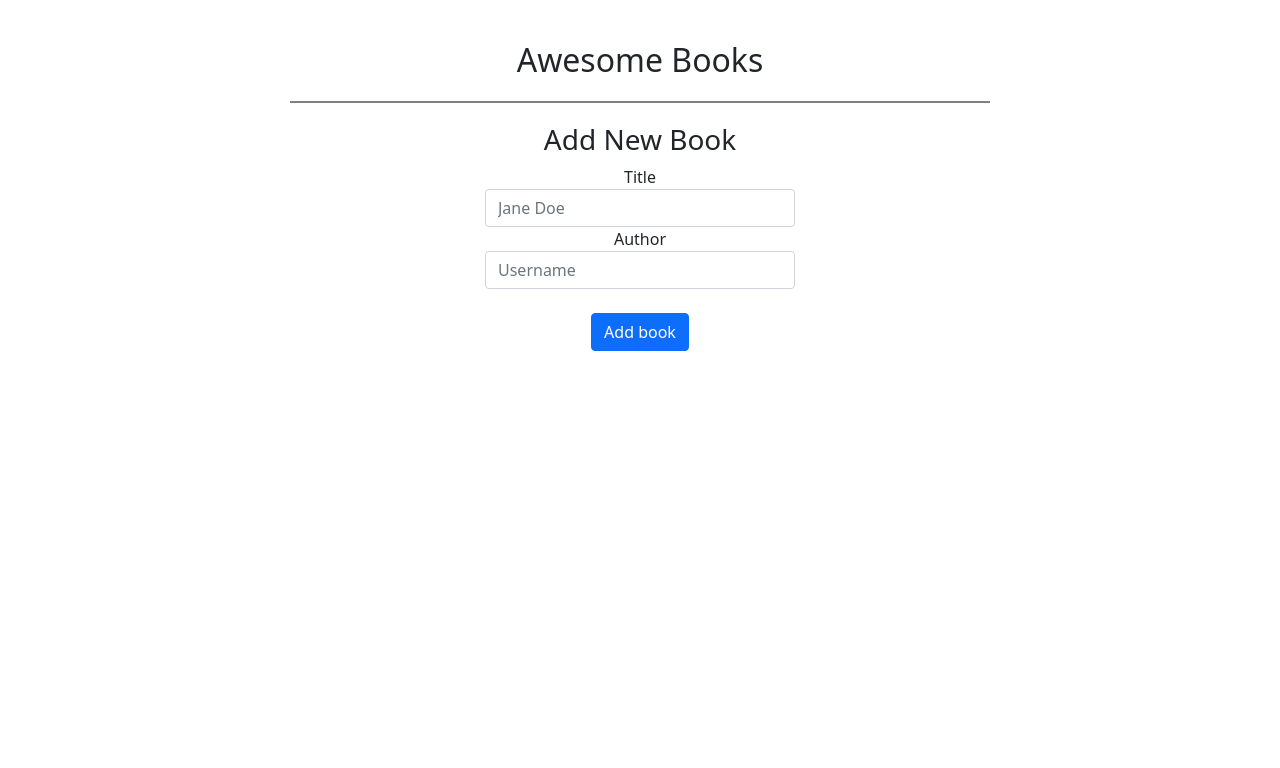
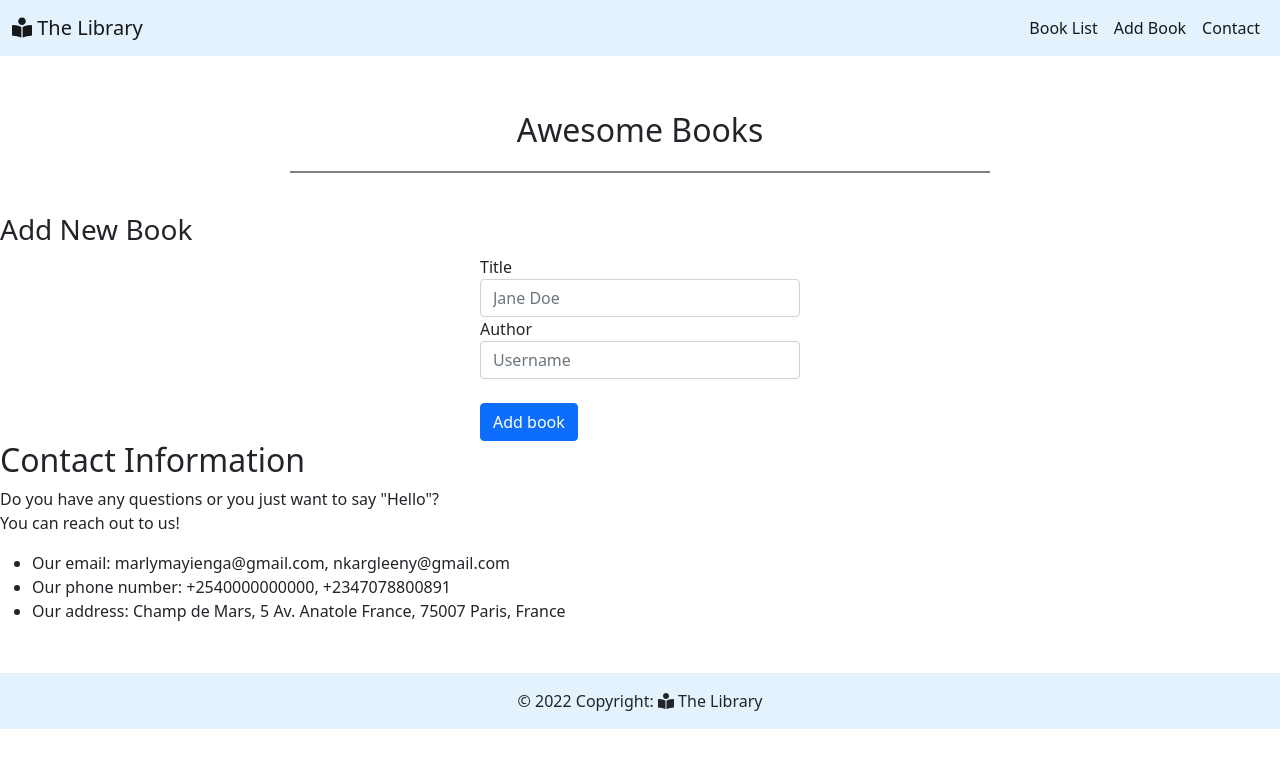
Before and after one commit to Marlyn-Mayienga/Awesome_Books, a website: page index.html in a window 1280 px wide. Drawn offline with nearby package versions, Linux system fonts and the light colour scheme.

Commit message:
create the navbar, footer and modified the js to reflect the particular section

```diff
--- a/index.html
+++ b/index.html
@@ -8,6 +8,12 @@
       href="https://cdn.jsdelivr.net/npm/bootstrap@5.0.2/dist/css/bootstrap.min.css"
       rel="stylesheet"
       integrity="sha384-EVSTQN3/azprG1Anm3QDgpJLIm9Nao0Yz1ztcQTwFspd3yD65VohhpuuCOmLASjC"
+      crossorigin="anonymous"
+    />
+    <link
+      rel="stylesheet"
+      href="https://use.fontawesome.com/releases/v5.8.2/css/all.css"
+      integrity="sha384-oS3vJWv+0UjzBfQzYUhtDYW+Pj2yciDJxpsK1OYPAYjqT085Qq/1cq5FLXAZQ7Ay"
       crossorigin="anonymous"
     />
     <link
@@ -27,9 +33,65 @@
     <title>Awesome Books</title>
   </head>
   <body>
-    <section class="library-section">
+    <header>
+        <nav class="navbar navbar-expand-lg fixed-top navbar-light">
+            <div class="container-fluid second-nav">
+                <a class="navbar-brand hide-sm" href="index.html">
+                  <span><i class="fas fa-book-reader"></i></span>
+                  The Library</a
+                >
+                <button
+                  class="navbar-toggler"
+                  type="button"
+                  data-bs-toggle="collapse"
+                  data-bs-target="#navbarSupportedContent"
+                  aria-controls="navbarSupportedContent"
+                  aria-expanded="false"
+                  aria-label="Toggle navigation"
+                >
+                  <span class="navbar-toggler-icon">
+                    <i class="menuIcon fas fa-bars"></i>
+                    <i class="closeIcon fas fa-times"></i>
+                  </span>
+                </button>
+                <div
+                  class="collapse navbar-collapse justify-content-end"
+                  id="navbarSupportedContent"
+                >
+                  <ul class="navbar-nav mb-2 mb-lg-0 menu">
+                    <li class="nav-item">
+                      <a
+                        class="nav-link active menuItem"
+                        aria-current="page"
+                        href="#book-list"
+                        id="book-list"
+                        >Book List</a
+                      >
+                    </li>
+                    <li class="nav-item">
+                      <a class="nav-link active menuItem" aria-current="page" href="#add-book"
+                      id="add-book"
+                        >Add Book</a
+                      >
+                    </li>
+                    <li class="nav-item">
+                      <a class="nav-link active menuItem" aria-current="page" href="#contact-us"
+                      id="contact-us"
+                        >Contact</a
+                      >
+                    </li>
+                  </ul>
+                </div>
+              </div>
+        </nav>
+    </header>
+
+   <main>
+    <section class="library-section" id="library-section">
         <h1>Awesome Books</h1>
         <div class="library"></div>
+      </section>
+      <section class="" id="new-book-section">
           <h3>Add New Book</h3>
           <form id="book-form" class="gy-2 gx-3 align-items-center d-flex flex-column" >
               <div class="w-25" >
@@ -47,8 +109,33 @@
                 <button type="submit" class="btn btn-primary add-book">Add book</button>
               </div>
             </form>
+      </section>
+      <section id="contact-section">
+          <h2>Contact Information</h2>
+          <p>Do you have any questions or you just want to say "Hello"?<br>You can reach out to us!</p>
+          <ul>
+            <li>
+              Our email: marlymayienga@gmail.com, nkargleeny@gmail.com
+            </li>
+            <li>
+              Our phone number: +2540000000000, +2347078800891
+            </li>
+            <li>
+              Our address: Champ de Mars, 5 Av. Anatole France, 75007 Paris, France
+            </li>
+          </ul>
+        </section>
+   </main>
+   <footer class="page-footer font-small blue">
 
-    </section>
+    <!-- Copyright -->
+    <div class="footer-copyright text-center py-3">© 2022 Copyright:
+        <a><span><i class="fas fa-book-reader"></i></span>
+        The Library</a>
+        </div>
+    <!-- Copyright -->
+
+  </footer>
     <script src="./main.js"></script>
   </body>
 </html>
--- a/main.js
+++ b/main.js
@@ -4,6 +4,7 @@ const inputTitle = document.getElementById('title');
 const inputAuthor = document.getElementById('author');
 const form = document.getElementById('book-form');
 const bookSection = document.querySelector('.library');
+
 class Book {
   constructor(title, author) {
     this.title = title;
@@ -75,3 +76,34 @@ form.addEventListener('submit', (e) => {
   e.preventDefault();
   collect.add(new Book(inputTitle.value, inputAuthor.value));
 });
+
+// -----Navbar functionality-----//
+
+const aBookList = document.querySelector('#book-list');
+const aAddBook = document.querySelector('#add-book');
+const aContact = document.querySelector('#contact-us');
+
+const sections = document.getElementsByTagName('section');
+
+/**
+ * Show Section based on ID Passed
+ * @param id - ID of Section to be shown
+ */
+function showSection(id) {
+  for (let i = 0; i < sections.length; i += 1) {
+    if (sections[i].id.includes(id)) {
+      sections[i].style.display = 'block';
+    } else {
+      sections[i].style.display = 'none';
+    }
+  }
+}
+aBookList.addEventListener('click', () => {
+  showSection('library-section');
+});
+aAddBook.addEventListener('click', () => {
+  showSection('new-book-section');
+});
+aContact.addEventListener('click', () => {
+  showSection('contact-section');
+});
--- a/style.css
+++ b/style.css
@@ -23,4 +23,26 @@
 .library-section {
   text-align: center;
   padding: 20px;
+  margin-top: 15px;
 }
+
+.navbar {
+  background-color: #e3f2fd;
+}
+
+.active {
+  display: block;
+}
+
+main {
+  margin-top: 70px;
+}
+
+.page-footer {
+  margin-top: 50px;
+  background-color: #e3f2fd;
+}
+
+.nav-link:hover {
+  background-color: blue;
+}
```
Lines whose indentation alone changed are shown as unchanged.
